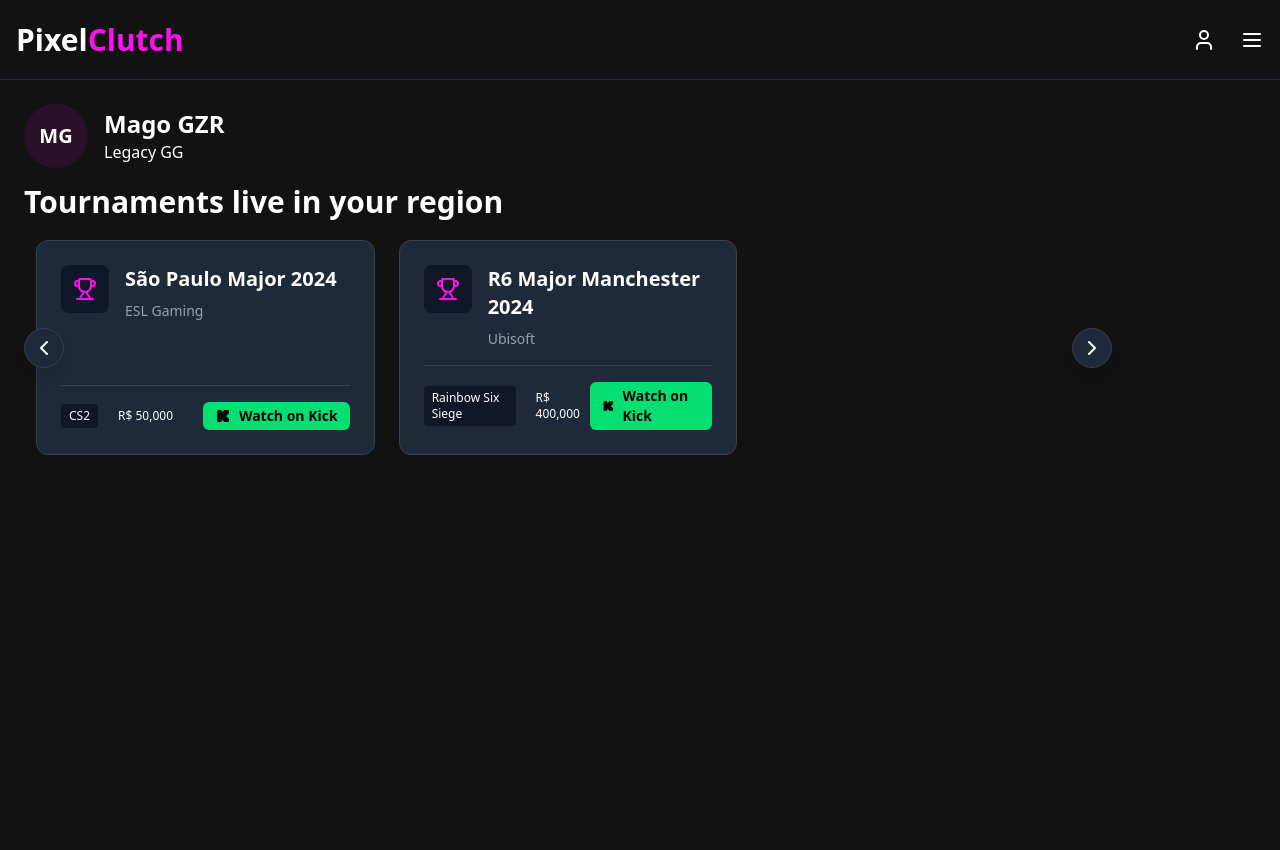
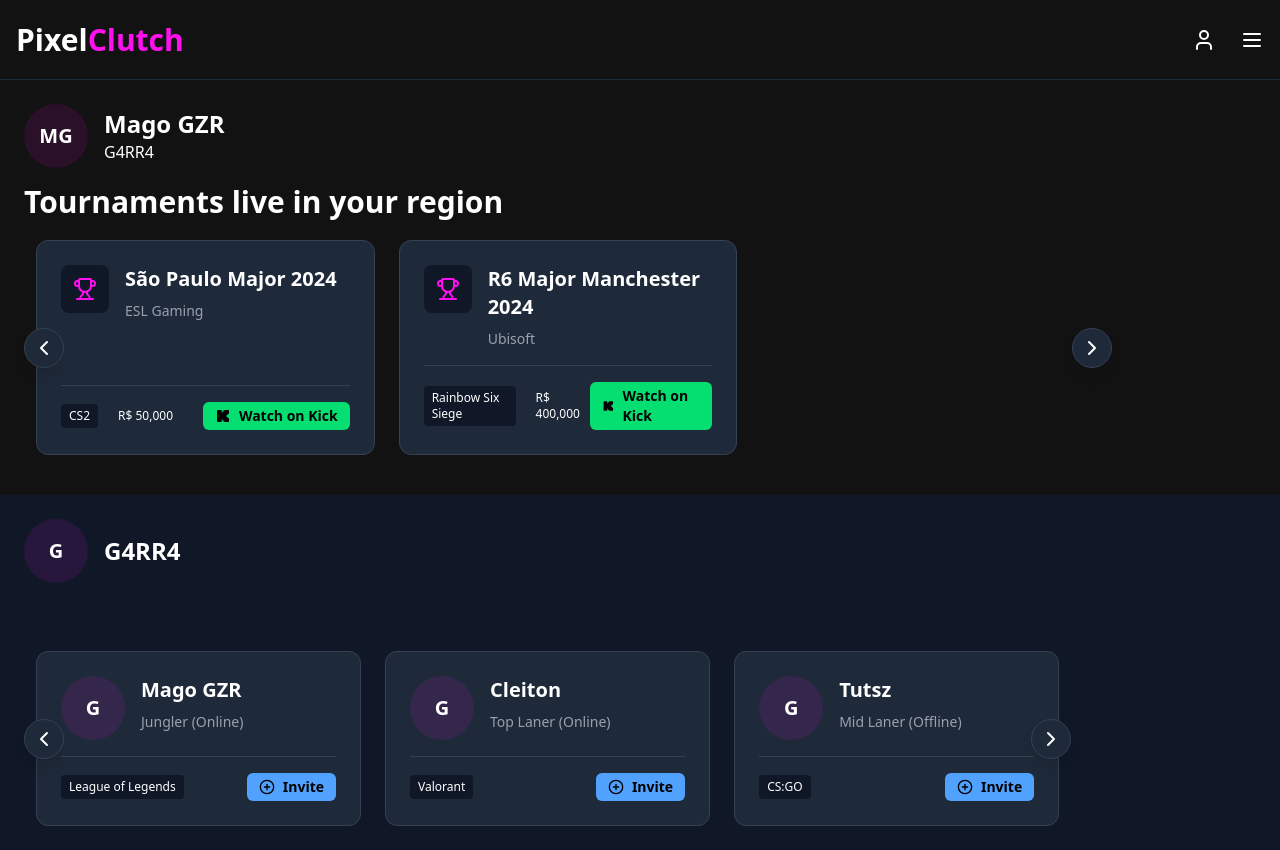
Before and after one commit to BuysDev/pixelclutch_, a Next.js app: page /hub in a window 1280 px wide. Shown: the top 850 px of the page. Before the commit the page ends 800 px from the top, so only its background shows below. Built offline with nearby package versions, Linux system fonts and the light colour scheme; no server answers.

Commit message:
feat: some changes

```diff
--- a/src/app/auth/signup/page.tsx
+++ b/src/app/auth/signup/page.tsx
@@ -48,7 +48,6 @@ export default function RegisterPage() {
     return (
         <div className="min-h-screen bg-cyber-black flex items-center justify-center p-4">
             <div className="w-full max-w-xs">
-                {/* Logo/Title */}
                 <div className="text-center mb-8">
                     <GameController className="mx-auto w-8 h-8" />
                     <h1 className="mt-3 text-2xl font-light tracking-widest text-gray-100">PIXELCLUTCH</h1>
--- a/src/app/hub/page.tsx
+++ b/src/app/hub/page.tsx
@@ -5,7 +5,8 @@ import { Avatar } from "@/components/ui/avatar"
 import { AvatarFallback } from "@radix-ui/react-avatar"
 import { getServerSession } from 'next-auth/next'
 import { LiveInRegion } from '@/components/hub/layouts/liveInRegion'
-import { redirect } from "next/navigation"
+// import { useRouter } from "next/navigation"
+import TeamPlayersStatus from "@/components/hub/layouts/teamPlayersStatus"
 
 export default async function Hub() {
     const session = await getServerSession()
@@ -14,7 +15,8 @@ export default async function Hub() {
         <div className="min-h-screen">
             <Header />
             <div className="flex">
-                <main className="flex-1 p-6">
+                <main className="flex-1">
+                    <div className="p-6">
                         <div className="max-w-9xl mx-auto">
                             <div className="flex items-center gap-4">
                                 <Avatar className="bg-electric-pink/10 rounded-full items-center flex justify-center p-8">
@@ -26,7 +28,7 @@ export default async function Hub() {
                                     <h1 className="text-2xl font-bold text-white">
                                         Mago GZR
                                     </h1>
-                                <p>Legacy GG</p>
+                                    <p>G4RR4</p>
                                 </section>
                             </div>
 
@@ -38,6 +40,8 @@ export default async function Hub() {
                                 </div>
                             </div>
                         </div>
+                    </div>
+                    <TeamPlayersStatus />
                 </main>
             </div>
         </div>
--- /dev/null
+++ b/src/components/hub/layouts/teamPlayersStatus.tsx
@@ -0,0 +1,24 @@
+import { Avatar, AvatarFallback } from "@/components/ui/avatar";
+import TeamPlayersStatusCarousel from './teamPlayersStatusCarousel'
+
+export default function TeamPlayersStatus() {
+    return (
+        <div className="bg-gray-900">
+            <div className="flex items-center mt-4 gap-4 p-6">
+                <Avatar className="bg-electric-pink/10 rounded-full items-center flex justify-center p-8">
+                    <AvatarFallback className="text-xl font-bold">
+                        G
+                    </AvatarFallback>
+                </Avatar>
+                <section>
+                    <h1 className="text-2xl font-bold text-white">
+                        G4RR4
+                    </h1>
+                </section>
+            </div>
+            <div className="p-6">
+                <TeamPlayersStatusCarousel />
+            </div>
+        </div>
+    )
+}
--- /dev/null
+++ b/src/components/hub/layouts/teamPlayersStatusCarousel.tsx
@@ -0,0 +1,129 @@
+'use client'
+
+import * as React from "react"
+import useEmblaCarousel from 'embla-carousel-react'
+import { ChevronLeft, ChevronRight, PlusCircleIcon, Trophy } from 'lucide-react'
+import { TbBrandKickFilled } from "react-icons/tb"
+import { Avatar, AvatarFallback } from "@/components/ui/avatar"
+
+interface Member {
+    id: number
+    name: string
+    role: string
+    isOnline: boolean
+    game?: string
+}
+
+const members: Member[] = [
+    {
+        id: 1,
+        name: "Mago GZR",
+        role: "Jungler",
+        isOnline: true,
+        game: "League of Legends"
+    },
+    {
+        id: 2,
+        name: "Cleiton",
+        role: "Top Laner",
+        isOnline: true,
+        game: "Valorant"
+    },
+    {
+        id: 3,
+        name: "Tutsz",
+        role: "Mid Laner",
+        isOnline: false,
+        game: "CS:GO"
+    },
+    {
+        id: 4,
+        name: "Cleber",
+        role: "AD Carry",
+        isOnline: false,
+        game: "Dota 2"
+    },
+    {
+        id: 5,
+        name: "Ninja",
+        role: "Support",
+        isOnline: true,
+        game: "Fortnite"
+    }
+]
+
+export default function TeamPlayersStatusCarousel() {
+    const [emblaRef, emblaApi] = useEmblaCarousel({
+        loop: false,
+        align: "start",
+        slidesToScroll: 1,
+        breakpoints: {
+            "(min-width: 768px)": { slidesToScroll: 3 }
+        }
+    })
+
+    const scrollPrev = () => emblaApi?.scrollPrev()
+    const scrollNext = () => emblaApi?.scrollNext()
+
+    return (
+        <div className="w-[85%] mt-5">
+            <div className="relative">
+                <div className='overflow-hidden' ref={emblaRef}>
+                    <div className='flex'>
+                        {members.map((member) => (
+                            <div key={member.id} className="flex-[0_0_100%] cursor-normal min-w-0 md:flex-[0_0_calc(100%/2.5)] lg:flex-[0_0_calc(100%/3)] px-3">
+                                <article className="bg-gray-800 transition-all duration-300 rounded-xl p-6 space-y-4 h-full flex flex-col border border-gray-700 hover:border-neon-blue">
+                                    <div className='flex-1'>
+                                        <div className='flex gap-4 items-start'>
+                                            <Avatar className="bg-electric-pink/10 rounded-full items-center flex justify-center p-8">
+                                                <AvatarFallback className="text-xl font-bold">
+                                                    G
+                                                </AvatarFallback>
+                                            </Avatar>
+                                            <div>
+                                                <h3 className='font-bold text-xl mb-2 text-white'>{member.name}</h3>
+                                                <p className='text-gray-400 text-sm'>
+                                                    {member.role} {member.isOnline ? "(Online)" : "(Offline)"}
+                                                </p>
+                                            </div>
+                                        </div>
+                                    </div>
+
+                                    <div className='border-t border-gray-700 pt-4 flex items-center justify-between'>
+                                        <div className='flex items-center gap-3'>
+                                            <span className='text-xs bg-gray-900 px-2 py-1 rounded'>{member.game}</span>
+                                        </div>
+
+                                        <a
+                                            href="#"
+                                            className="flex items-center justify-center gap-2 px-3 py-1 rounded-md text-sm bg-blue-400 cursor-pointer text-black font-bold hover:bg-blue-800"
+                                        >
+                                            <PlusCircleIcon className='w-4 h-4' />
+                                            <span className="hidden sm:inline">Invite</span>
+                                        </a>
+                                    </div>
+                                </article>
+                            </div>
+                        ))}
+                    </div>
+                </div>
+
+                <button
+                    className='bg-gray-800 hover:bg-neon-blue transition-all flex items-center justify-center rounded-full w-10 h-10 absolute left-0 -translate-y-1/2 top-1/2 z-1 border border-gray-700 shadow-lg cursor-pointer'
+                    onClick={scrollPrev}
+                    aria-label="Previous tournament"
+                >
+                    <ChevronLeft className='w-6 h-6 text-white' />
+                </button>
+
+                <button
+                    className='bg-gray-800 hover:bg-neon-blue transition-all flex items-center justify-center rounded-full w-10 h-10 absolute right-0 -translate-y-1/2 top-1/2 z-1 border border-gray-700 shadow-lg cursor-pointer'
+                    onClick={scrollNext}
+                    aria-label="Next tournament"
+                >
+                    <ChevronRight className='w-6 h-6 text-white' />
+                </button>
+            </div>
+        </div>
+    )
+}
--- a/src/components/landing/navigation/header.tsx
+++ b/src/components/landing/navigation/header.tsx
@@ -1,18 +1,20 @@
 'use client';
 
 import { Button } from "@/components/ui/button";
-import { redirect } from "next/navigation";
+import { useRouter } from "next/navigation";
 
 import React from "react";
 
 export default function Header() {
+    const { push } = useRouter()
+
     return (
         <header className="h-20 flex sticky z-1 top-0 items-center justify-between px-4 border-b border-gray-800 bg-cyber-black">
             <div className="flex items-center space-x-4">
                 <h1 className="text-3xl font-bold">Pixel<span className="text-electric-pink">Clutch</span></h1>
             </div>
             <div>
-                <Button variant="outline" className="text-electric-pink cursor-pointer hover:text-white hover:bg-electric-pink/70 hover:border-electric-pink/70 font-bold" onClick={() => redirect('/auth/signin')}>
+                <Button variant="outline" className="text-electric-pink cursor-pointer hover:text-white hover:bg-electric-pink/70 hover:border-electric-pink/70 font-bold" onClick={() => push('/auth/signin')}>
                     Sign In
                 </Button>
             </div>
```
Lines whose indentation alone changed are shown as unchanged.
